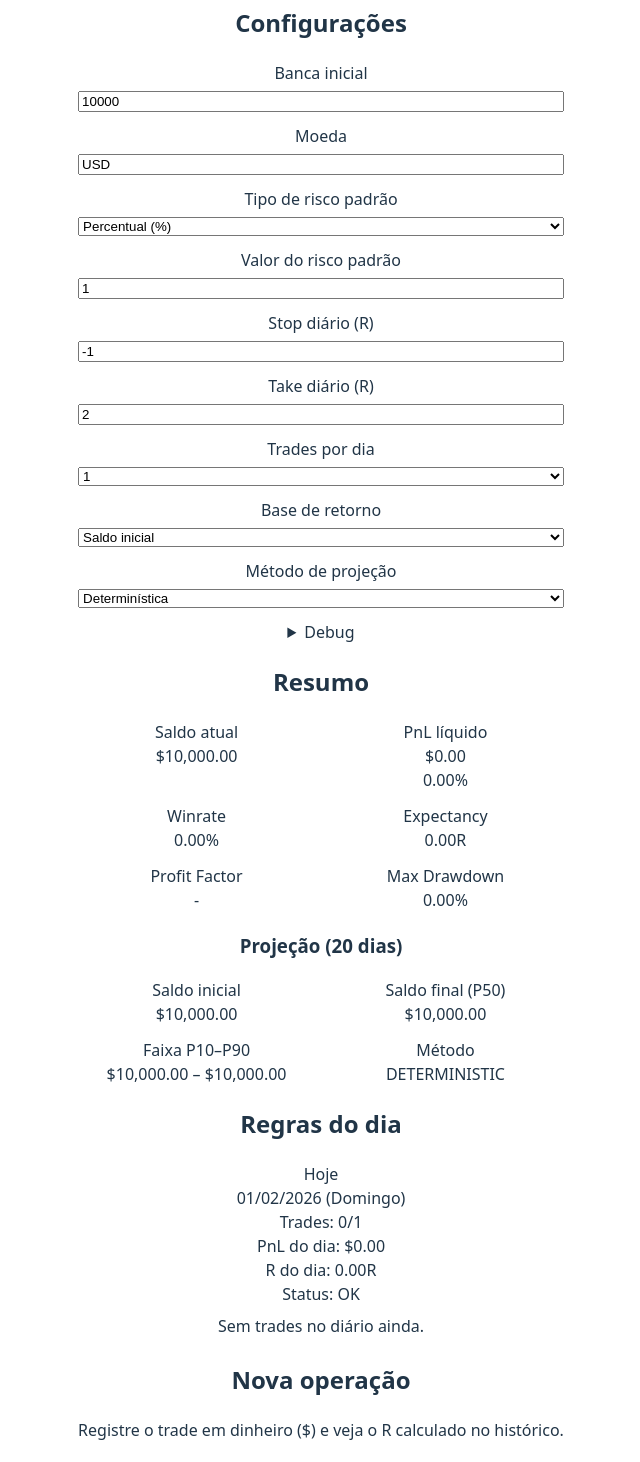
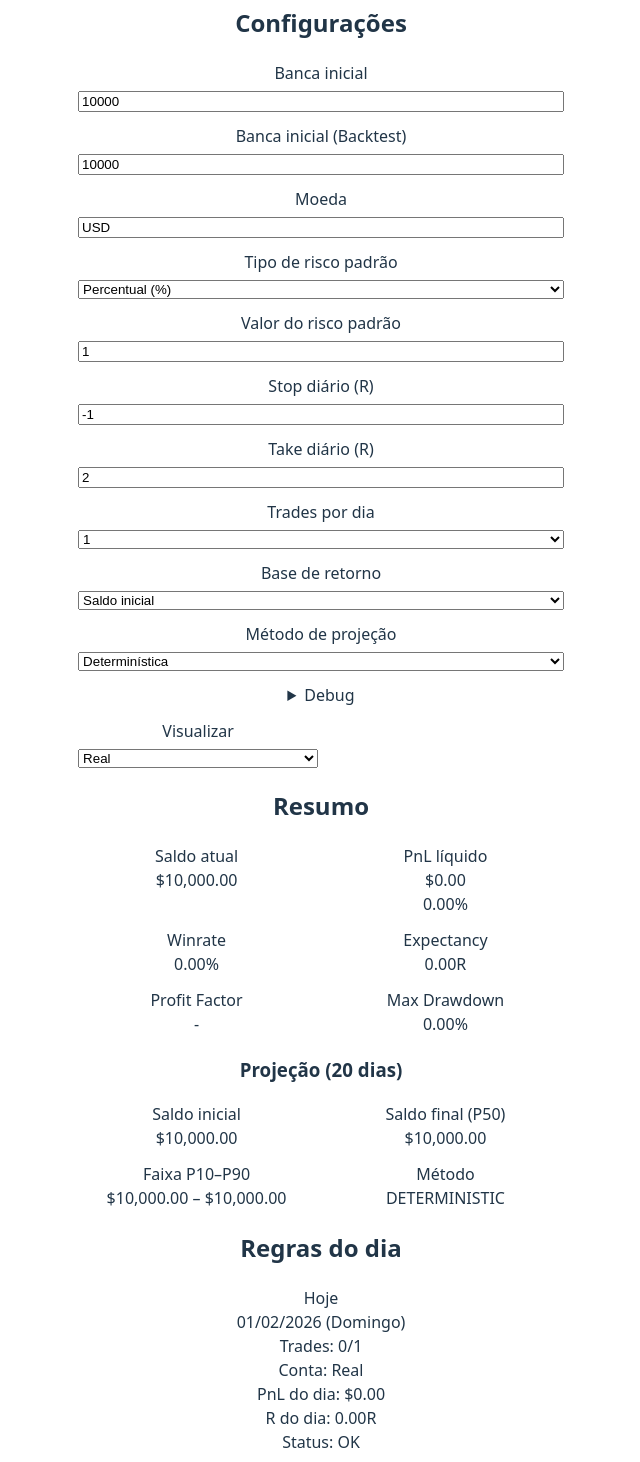
Before and after one commit to WillianPoeraridev/trading-journal, a React app: page / in a window 1280 px wide. Shown: the part 200-1662 px from the top of the page, without its empty margins (319-959 px from the left). Built offline with nearby package versions, Linux system fonts and the light colour scheme; the HTML template or start-up script is replaced by a standard one.

Commit message:
feat: add real vs bt accounts

```diff
--- a/src/App.tsx
+++ b/src/App.tsx
@@ -14,6 +14,7 @@ import { summarizeByDay } from './core/daily'
 function App() {
   const defaultSettings: Settings = {
     startingBalance: 10000,
+    btStartingBalance: 10000,
     currency: 'USD',
     defaultRiskType: 'PERCENT',
     defaultRiskValue: 1,
@@ -30,18 +31,40 @@ function App() {
   }))
   const [trades, setTrades] = useState<Trade[]>(() => loadTrades())
 
-  const ledger = useMemo(() => buildLedger(trades, settings), [trades, settings])
-  const daily = useMemo(() => summarizeByDay(ledger, settings), [ledger, settings])
+  const [viewAccount, setViewAccount] = useState<'REAL' | 'BT' | 'ALL'>('REAL')
+
+  const visibleTrades = useMemo(() => {
+    if (viewAccount === 'ALL') return trades
+    return trades.filter((trade) => trade.account === viewAccount)
+  }, [trades, viewAccount])
+
+  const effectiveSettings = useMemo(
+    () => ({
+      ...settings,
+      startingBalance:
+        viewAccount === 'BT' ? settings.btStartingBalance : settings.startingBalance,
+    }),
+    [settings, viewAccount],
+  )
+
+  const ledger = useMemo(
+    () => buildLedger(visibleTrades, effectiveSettings),
+    [visibleTrades, effectiveSettings],
+  )
+  const daily = useMemo(
+    () => summarizeByDay(ledger, effectiveSettings),
+    [ledger, effectiveSettings],
+  )
   const currentBalance = useMemo(
     () =>
       ledger.length > 0
         ? ledger[ledger.length - 1].balanceAfter
-        : settings.startingBalance,
-    [ledger, settings.startingBalance],
+        : effectiveSettings.startingBalance,
+    [ledger, effectiveSettings.startingBalance],
   )
   const metrics = useMemo(
-    () => calculateMetrics(trades, ledger, settings),
-    [trades, ledger, settings],
+    () => calculateMetrics(visibleTrades, ledger, effectiveSettings),
+    [visibleTrades, ledger, effectiveSettings],
   )
 
   const projectionSettings: ProjectionSettings = {
@@ -55,12 +78,18 @@ function App() {
       return projectDailySim({
         startBalance: currentBalance,
         horizonDays: projectionSettings.horizonDays,
-        settings,
+        settings: effectiveSettings,
         metrics,
       })
     }
-    return project(trades, settings, projectionSettings)
-  }, [trades, settings, projectionSettings.horizonDays, metrics, currentBalance])
+    return project(visibleTrades, effectiveSettings, projectionSettings)
+  }, [
+    visibleTrades,
+    effectiveSettings,
+    projectionSettings.horizonDays,
+    metrics,
+    currentBalance,
+  ])
 
   const handleSettingsChange = (next: Settings) => {
     setSettings(next)
@@ -89,6 +118,20 @@ function App() {
         <SettingsForm settings={settings} onChange={handleSettingsChange} />
       </header>
 
+      <div style={{ marginTop: 12 }}>
+        <label style={{ display: 'grid', gap: 6, maxWidth: 240 }}>
+          Visualizar
+          <select
+            value={viewAccount}
+            onChange={(e) => setViewAccount(e.target.value as 'REAL' | 'BT' | 'ALL')}
+          >
+            <option value="REAL">Real</option>
+            <option value="BT">Backtest</option>
+            <option value="ALL">Todas</option>
+          </select>
+        </label>
+      </div>
+
       <main className="app__main">
         <section className="app__panel">
           <MetricsPanel
@@ -103,6 +146,7 @@ function App() {
             summaries={daily}
             currency={settings.currency}
             settings={settings}
+            viewAccount={viewAccount}
           />
         </section>
 
--- a/src/components/DailyPanel.tsx
+++ b/src/components/DailyPanel.tsx
@@ -6,6 +6,7 @@ type DailyPanelProps = {
   summaries: DailySummary[];
   currency: string;
   settings: Settings;
+  viewAccount: "REAL" | "BT" | "ALL";
 };
 
 const cardClass =
@@ -33,6 +34,7 @@ export default function DailyPanel({
   summaries,
   currency,
   settings,
+  viewAccount,
 }: DailyPanelProps) {
   const maxDate =
     summaries.length === 0
@@ -51,6 +53,9 @@ export default function DailyPanel({
       status: "OK" as const,
     };
 
+  const accountLabel =
+    viewAccount === "ALL" ? "Todas" : viewAccount === "REAL" ? "Real" : "Backtest";
+
   return (
     <section>
       <h2>Regras do dia</h2>
@@ -62,6 +67,7 @@ export default function DailyPanel({
         <div className={subClass}>
           Trades: {todaySummary.trades}/{settings.maxTradesPerDay}
         </div>
+        <div className={subClass}>Conta: {accountLabel}</div>
         <div className={subClass}>
           PnL do dia: {formatMoney(todaySummary.dayPnl, currency)}
         </div>
--- a/src/components/SettingsForm.tsx
+++ b/src/components/SettingsForm.tsx
@@ -9,6 +9,7 @@ type SettingsFormProps = {
 
 export default function SettingsForm({ settings, onChange }: SettingsFormProps) {
   const [sbText, setSbText] = useState<string>(String(settings.startingBalance));
+  const [btText, setBtText] = useState<string>(String(settings.btStartingBalance));
   const [riskText, setRiskText] = useState<string>(
     String(settings.defaultRiskValue),
   );
@@ -18,6 +19,10 @@ export default function SettingsForm({ settings, onChange }: SettingsFormProps)
   useEffect(() => {
     setSbText(String(settings.startingBalance));
   }, [settings.startingBalance]);
+
+  useEffect(() => {
+    setBtText(String(settings.btStartingBalance));
+  }, [settings.btStartingBalance]);
 
   useEffect(() => {
     setRiskText(String(settings.defaultRiskValue));
@@ -54,6 +59,13 @@ export default function SettingsForm({ settings, onChange }: SettingsFormProps)
     setSbText(String(next));
   };
 
+  const handleBtBalanceBlur = () => {
+    const parsed = parseDecimal(btText, settings.btStartingBalance);
+    const next = Math.max(0, parsed);
+    update({ btStartingBalance: next });
+    setBtText(String(next));
+  };
+
   const handleDefaultRiskBlur = () => {
     const parsed = parseDecimal(riskText, settings.defaultRiskValue);
     const next = Math.max(0, parsed);
@@ -87,6 +99,17 @@ export default function SettingsForm({ settings, onChange }: SettingsFormProps)
             value={sbText}
             onChange={(e) => setSbText(e.target.value)}
             onBlur={handleStartingBalanceBlur}
+          />
+        </label>
+
+        <label style={{ display: "grid", gap: 6 }}>
+          Banca inicial (Backtest)
+          <input
+            type="text"
+            inputMode="decimal"
+            value={btText}
+            onChange={(e) => setBtText(e.target.value)}
+            onBlur={handleBtBalanceBlur}
           />
         </label>
 
--- a/src/components/TradeForm.tsx
+++ b/src/components/TradeForm.tsx
@@ -25,6 +25,7 @@ export default function TradeForm({ settings, onAddTrade }: Props) {
   const [date, setDate] = useState<string>(todayISO());
   const [symbol, setSymbol] = useState<string>("");
   const [notes, setNotes] = useState<string>("");
+  const [account, setAccount] = useState<Trade["account"]>("REAL");
 
   const [resultType, setResultType] = useState<ResultType>("MONEY");
   const [resultValue, setResultValue] = useState<string>("");
@@ -61,6 +62,8 @@ export default function TradeForm({ settings, onAddTrade }: Props) {
 
       riskType: useDefaultRisk ? settings.defaultRiskType : riskType,
       riskValue: useDefaultRisk ? settings.defaultRiskValue : riskV,
+
+      account,
 
       resultType,
       resultValue: rv,
@@ -99,6 +102,14 @@ export default function TradeForm({ settings, onAddTrade }: Props) {
                 {item}
               </option>
             ))}
+          </select>
+        </label>
+
+        <label style={{ display: "grid", gap: 6 }}>
+          Conta
+          <select value={account} onChange={(e) => setAccount(e.target.value as Trade["account"])}>
+            <option value="REAL">Real</option>
+            <option value="BT">Backtest</option>
           </select>
         </label>
 
--- a/src/components/TradesTable.tsx
+++ b/src/components/TradesTable.tsx
@@ -55,6 +55,7 @@ export default function TradesTable({
             <th style={headerCellStyle}>#</th>
             <th style={headerCellStyle}>Data</th>
             <th style={headerCellStyle}>Ativo</th>
+            <th style={headerCellStyle}>Conta</th>
             <th style={{ ...headerCellStyle, textAlign: "right" }}>PnL</th>
             <th style={{ ...headerCellStyle, textAlign: "right" }}>R</th>
             <th style={{ ...headerCellStyle, textAlign: "right" }}>Risco</th>
@@ -70,6 +71,7 @@ export default function TradesTable({
               <td style={cellLeft}>{row.index}</td>
               <td style={cellLeft}>{formatDateWithWeekday(row.date, "short")}</td>
               <td style={cellLeft}>{row.symbol ?? "-"}</td>
+              <td style={cellLeft}>{row.account}</td>
               <td style={cellRight}>{formatMoney(row.pnl, currency)}</td>
               <td style={cellRight}>{formatR(row.rMultiple, 3)}</td>
               <td style={cellRight}>{formatMoney(row.riskAmount, currency)}</td>
--- a/src/core/calc.ts
+++ b/src/core/calc.ts
@@ -98,6 +98,7 @@ export function buildLedger(trades: Trade[], settings: Settings): LedgerRow[] {
       rMultiple,
       balanceAfter,
       returnPct,
+      account: t.account,
       symbol: t.symbol,
     });
 
--- a/src/core/storage.ts
+++ b/src/core/storage.ts
@@ -32,7 +32,13 @@ export function loadSettings(): Settings | null {
   try {
     const raw = window.localStorage.getItem(SETTINGS_KEY)
     if (!raw) return null
-    return safeParse<Settings>(raw)
+    const parsed = safeParse<Settings>(raw)
+    if (!parsed || typeof parsed !== 'object') return null
+    const normalized = parsed as Settings & { btStartingBalance?: number }
+    if (normalized.btStartingBalance == null) {
+      normalized.btStartingBalance = normalized.startingBalance
+    }
+    return normalized
   } catch {
     return null
   }
@@ -89,6 +95,9 @@ const normalizeTrade = (value: unknown): Trade | null => {
 
   const createdAt = toNumber(item.createdAt ?? item.timestamp ?? Date.now(), Date.now())
 
+  const accountRaw = item.account ?? item.tradeAccount ?? item.book
+  const account = accountRaw === 'BT' ? 'BT' : 'REAL'
+
   const symbol =
     typeof item.symbol === 'string' && item.symbol.trim() !== ''
       ? item.symbol
@@ -109,6 +118,7 @@ const normalizeTrade = (value: unknown): Trade | null => {
     notes,
     riskType,
     riskValue,
+    account,
     resultType,
     resultValue,
     createdAt,
--- a/src/core/types.ts
+++ b/src/core/types.ts
@@ -2,6 +2,7 @@ export type RiskType = "PERCENT" | "FIXED";
 export type ReturnMode = "ON_STARTING_BALANCE" | "ON_PREV_BALANCE";
 export type ResultType = "MONEY" | "R";
 export type ProjectionMethod = "DETERMINISTIC" | "MONTE_CARLO" | "DAILY_SIM";
+export type TradeAccount = "REAL" | "BT";
 
 export type Settings = {
   startingBalance: number;
@@ -15,6 +16,7 @@ export type Settings = {
   maxTradesPerDay: number; // 1 padrão, 2 exceção
   returnMode: ReturnMode;
   projectionMethod: "DETERMINISTIC" | "DAILY_SIM";
+  btStartingBalance: number;
 };
 
 export type Trade = {
@@ -26,6 +28,8 @@ export type Trade = {
   // risco (pode ser override do default)
   riskType: RiskType;
   riskValue: number;
+
+  account: TradeAccount;
 
   // resultado lançado pelo usuário (em $ ou em R)
   resultType: ResultType;
@@ -48,6 +52,7 @@ export type LedgerRow = {
   balanceAfter: number;
   returnPct: number;
 
+  account: TradeAccount;
   symbol?: string;
 };
 
```
